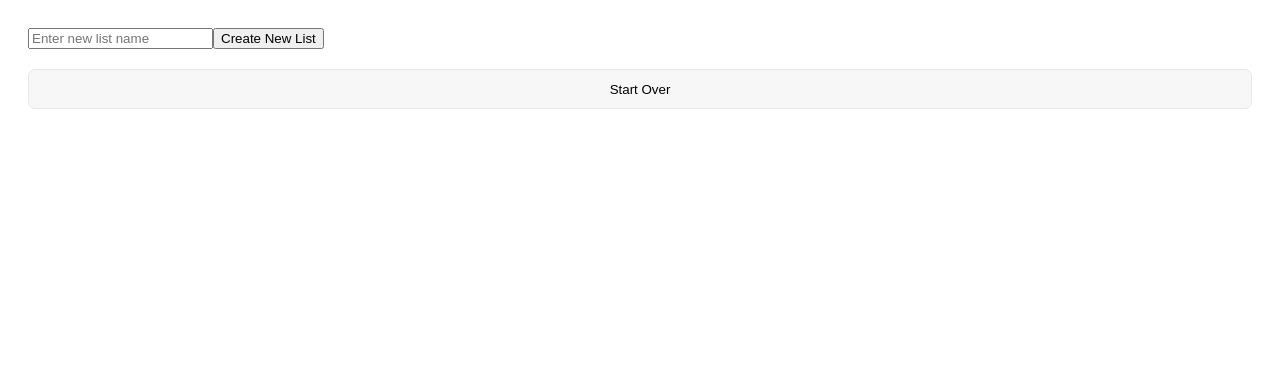
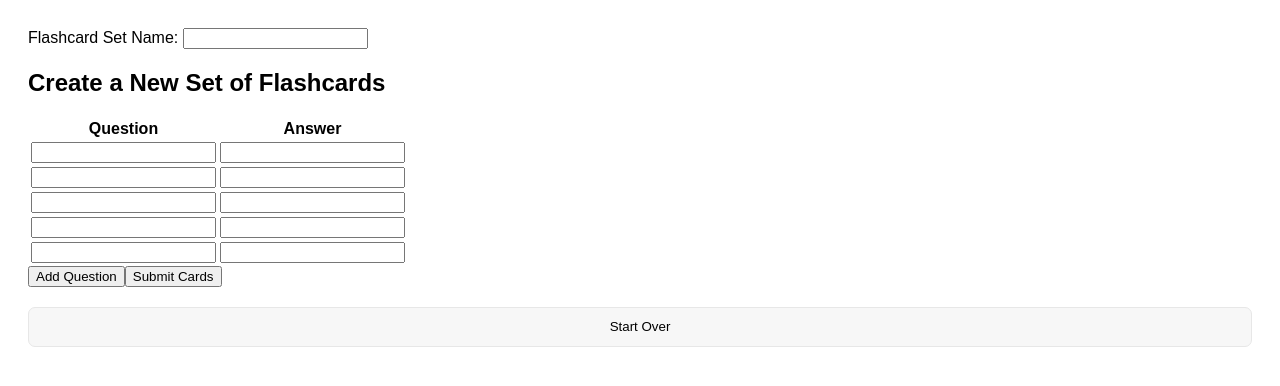
Before and after one commit to faratim/react-flashcards, a React (Create React App) app: page / in a window 1280 px wide. Both pictures are taken after a click on the button "Create New Question List". Shown: the top 386 px of the page. Built offline with nearby package versions, Linux system fonts and the light colour scheme.

Commit message:
basic add card list functionality

```diff
--- a/src/components/App.js
+++ b/src/components/App.js
@@ -7,6 +7,11 @@ import { useState } from "react";
 export default function App() {
   const [questionList, setQuestionList] = useState([]);
   const [createNew, setCreateNew] = useState(false);
+  const [combinedQuestions, setCombinedQuestions] = useState([
+    questions1,
+    questions2,
+    questions3,
+  ]);
 
   function startOver() {
     setQuestionList([]);
@@ -14,7 +19,13 @@ export default function App() {
   }
 
   if (createNew) {
-    return <NewListInput onStartOver={startOver} />;
+    return (
+      <NewListInput
+        onStartOver={startOver}
+        combinedQuestions={combinedQuestions}
+        setCombinedQuestions={setCombinedQuestions}
+      />
+    );
   }
 
   return (
@@ -171,4 +182,4 @@ export const questions3 = [
   },
 ];
 
-export const combinedQuestions = [questions1, questions2, questions3];
+// export const combinedQuestions = [questions1, questions2, questions3];
--- a/src/components/NewListInput.js
+++ b/src/components/NewListInput.js
@@ -2,35 +2,93 @@ import { useState } from "react";
 import StartOver from "./StartOver";
 
 export default function NewListInput({
-  onNewList,
+  onStartOver,
   combinedQuestions,
-  onStartOver,
+  setCombinedQuestions,
 }) {
-  const [listName, setListName] = useState("");
+  const [flashcardSetName, setFlashcardSetName] = useState("");
+  const [questions, setQuestions] = useState([
+    { question: "", answer: "" },
+    { question: "", answer: "" },
+    { question: "", answer: "" },
+    { question: "", answer: "" },
+    { question: "", answer: "" },
+  ]);
 
-  function handleChange(e) {
-    setListName(e.target.value);
-  }
+  const handleAddQuestion = () => {
+    setQuestions([...questions, { question: "", answer: "" }]);
+  };
 
-  function handleSubmit(e) {
+  const handleInputChange = (event, index, field) => {
+    const updatedQuestions = [...questions];
+    updatedQuestions[index][field] = event.target.value;
+    setQuestions(updatedQuestions);
+  };
+
+  const handleSubmit = (e) => {
     e.preventDefault();
-    onNewList(listName);
-    setListName("");
-  }
+
+    const newQuestions = [
+      { listName: flashcardSetName }, // Add flashcardSetName as the first element
+      ...questions.map((question, index) => ({
+        // Use spread operator for clarity
+        id: Math.floor(Math.random() * 10000), // Generate random ID
+        question: question.question,
+        answer: question.answer,
+      })),
+    ];
+
+    setCombinedQuestions([...combinedQuestions, newQuestions]);
+    onStartOver();
+  };
 
   return (
-    <>
+    <div>
       <form onSubmit={handleSubmit}>
+        <label htmlFor="flashcardSetName">Flashcard Set Name: </label>
         <input
+          id="flashcardSetName"
           type="text"
-          placeholder="Enter new list name"
-          value={listName}
-          onChange={handleChange}
+          value={flashcardSetName}
+          onChange={(event) => setFlashcardSetName(event.target.value)}
         />
-        <button type="submit">Create New List</button>
+        <h2>Create a New Set of Flashcards</h2>
+        <table>
+          <thead>
+            <tr>
+              <th>Question</th>
+              <th>Answer</th>
+            </tr>
+          </thead>
+          <tbody>
+            {questions.map((question, index) => (
+              <tr key={index}>
+                <td>
+                  <input
+                    type="text"
+                    value={question.question}
+                    onChange={(event) =>
+                      handleInputChange(event, index, "question")
+                    }
+                  />
+                </td>
+                <td>
+                  <input
+                    type="text"
+                    value={question.answer}
+                    onChange={(event) =>
+                      handleInputChange(event, index, "answer")
+                    }
+                  />
+                </td>
+              </tr>
+            ))}
+          </tbody>
+        </table>
+        <button onClick={handleAddQuestion}>Add Question</button>
+        <button type="submit">Submit Cards</button>
       </form>
-
       <StartOver onStartOver={onStartOver} />
-    </>
+    </div>
   );
 }
--- a/src/styles.css
+++ b/src/styles.css
@@ -40,7 +40,7 @@ body {
   padding: 20px;
   cursor: pointer;
   transition: linear 0.2s;
-  font-size: 4em;
+  font-size: 2em;
 }
 
 .flashcards div:hover {
```
